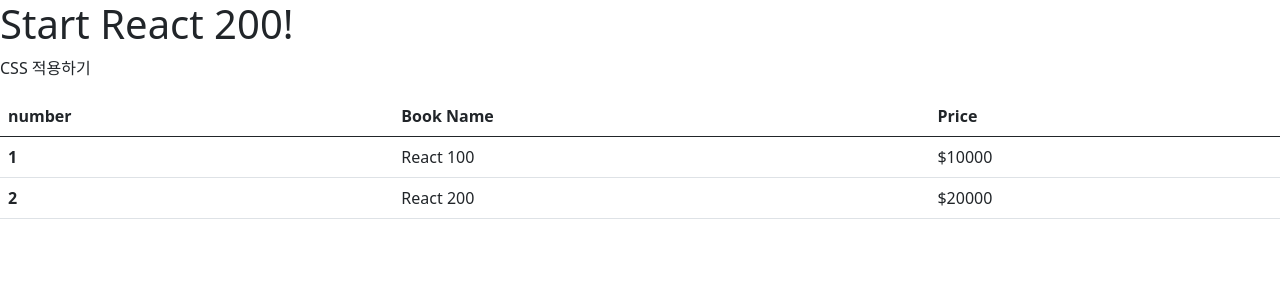
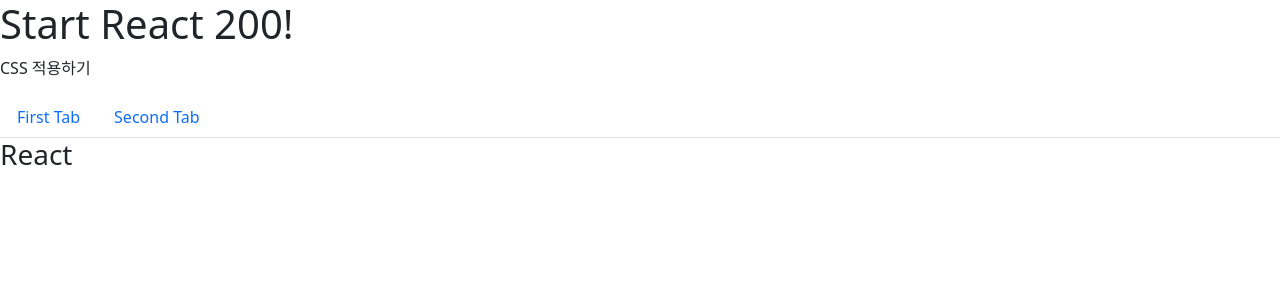
Before and after one commit to Yerim-Choi/React_Study, a React (Create React App) app in the folder client/: page / in a window 1280 px wide. Shown: the top 300 px of the page. Built offline with nearby package versions, Linux system fonts and the light colour scheme.

Commit message:
#R055_reactstrap Tab 사용

```diff
--- a/client/src/App.js
+++ b/client/src/App.js
@@ -1,6 +1,6 @@
 import React from "react";
 // import "./App.css";
-import ReactstrapTable from "./R054_ReactstrapTable.js";
+import ReactstrapTab from "./R055_ReactstrapTab.js";
 import "bootstrap/dist/css/bootstrap.css";
 
 function App() {
@@ -8,7 +8,7 @@
     <div>
       <h1>Start React 200!</h1>
       <p>CSS 적용하기</p>
-      <ReactstrapTable />
+      <ReactstrapTab />
     </div>
   );
 }
--- /dev/null
+++ b/client/src/R055_ReactstrapTab.js
@@ -0,0 +1,50 @@
+import React, { Component } from "react";
+import { TabContent, TabPane, Nav, NavItem, NavLink } from "reactstrap";
+
+class R055_ReactstrapTab extends Component {
+  constructor(props) {
+    super(props);
+    this.state = { TabState: "React" };
+  }
+
+  toggle = (tabnum) => {
+    if (this.state.TabState !== tabnum) this.setState({ TabState: tabnum });
+  };
+
+  render() {
+    return (
+      <>
+        <Nav tabs>
+          <NavItem>
+            <NavLink
+              onClick={() => {
+                this.toggle("React");
+              }}
+            >
+              First Tab
+            </NavLink>
+          </NavItem>
+          <NavItem>
+            <NavLink
+              onClick={() => {
+                this.toggle("200");
+              }}
+            >
+              Second Tab
+            </NavLink>
+          </NavItem>
+        </Nav>
+        <TabContent activeTab={this.state.TabState}>
+          <TabPane tabId="React">
+            <h3>React</h3>
+          </TabPane>
+          <TabPane tabId="200">
+            <h3>200</h3>
+          </TabPane>
+        </TabContent>
+      </>
+    );
+  }
+}
+
+export default R055_ReactstrapTab;
```
